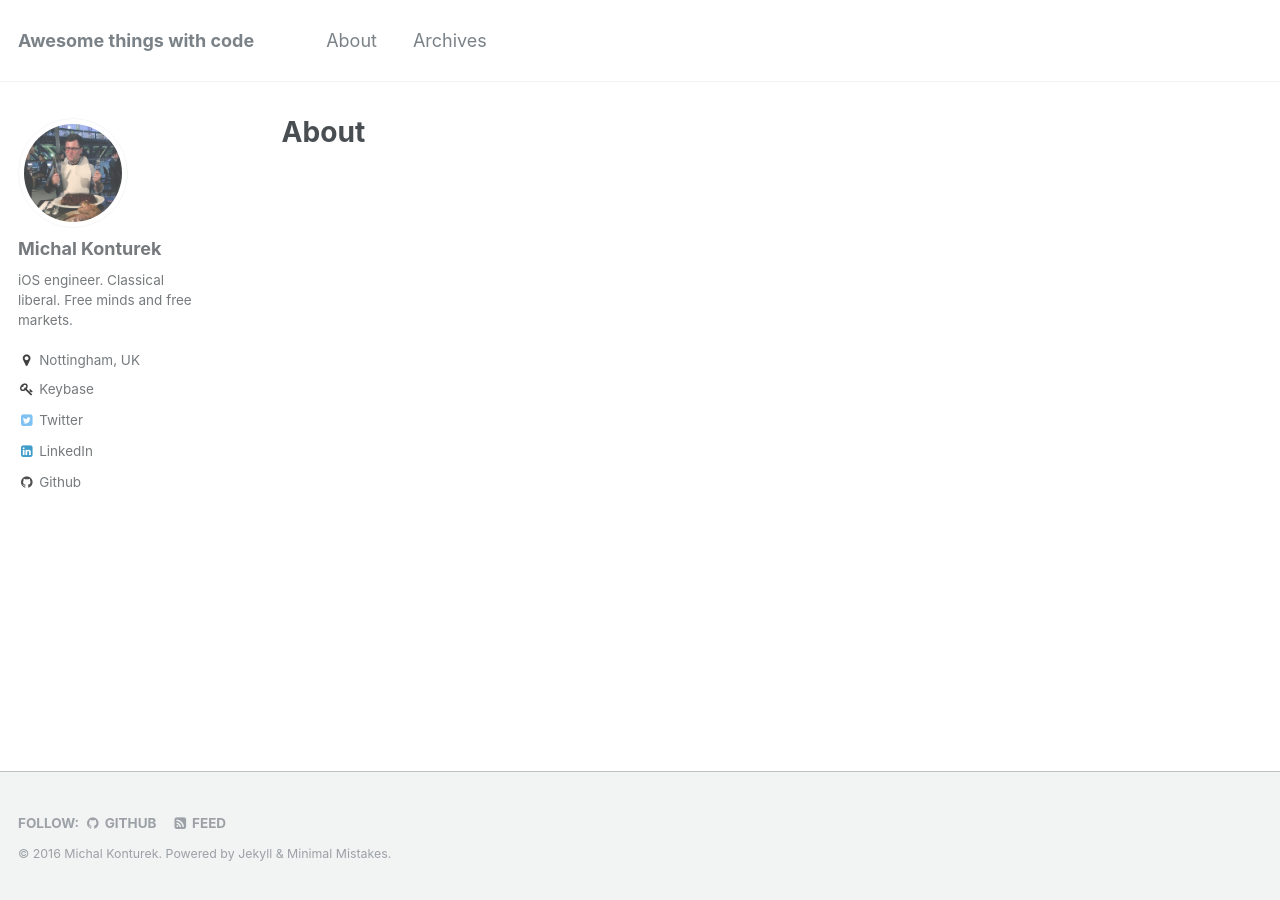
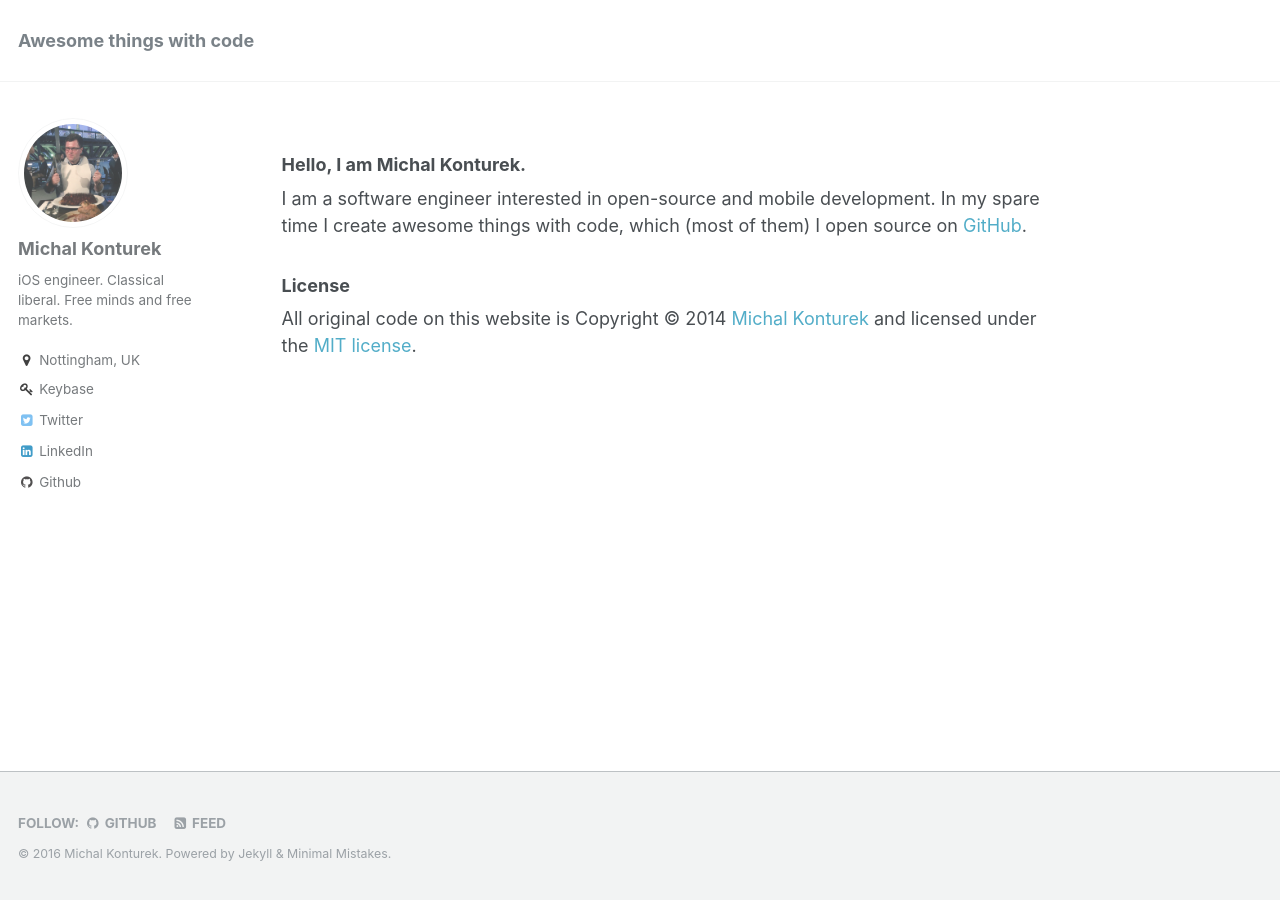
Before and after one commit to michalkonturek/michalkonturek.github.io, a Jekyll site: the page built from _pages/about.md, in a window 1280 px wide. Built offline with Jekyll 4.4.1, drawn with Linux system fonts in a browser that asks for light colours.

Commit message:
Disabled about and archives

```diff
--- a/_pages/about.md
+++ b/_pages/about.md
@@ -1,6 +1,24 @@
 ---
-title: "About"
+
 layout: single
 author_profile: true
 permalink: /about/
 ---
+
+### Hello, I am Michal Konturek.
+
+I am a software engineer interested in open-source and mobile development.
+In my spare time I create awesome things with code, which (most of them) I open source on [GitHub][MK].
+
+[MK]:https://github.com/michalkonturek
+
+<!-- <p class="message">
+
+</p> -->
+
+### License
+
+All original code on this website is Copyright © 2014 [Michal Konturek][ME] and licensed under the [MIT license][MIT].
+
+[ME]:http:/michal.codes
+[MIT]:http://opensource.org/comment/935
```
Also changed, not shown: _data/navigation.yml (+4 -4 lines), images/mm-browser-mockups.png (deleted), images/mm-layout-examples.png (deleted).
